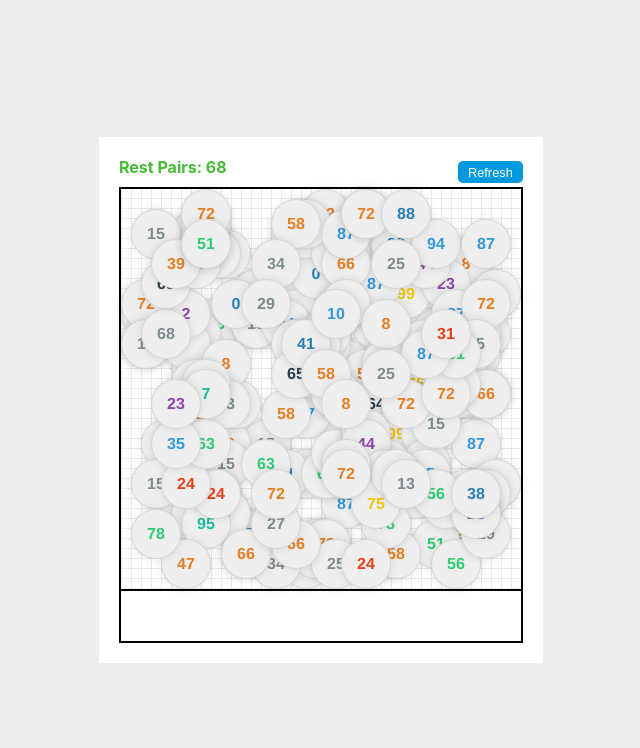
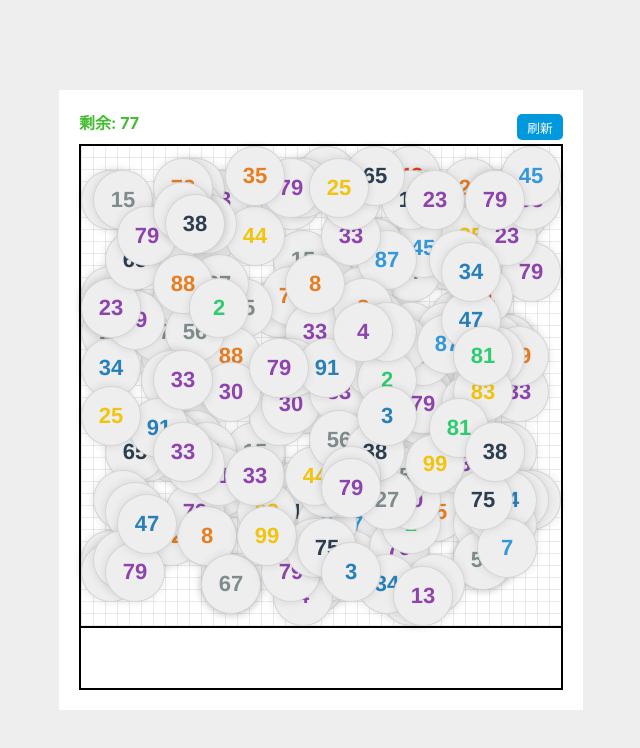
Before and after one commit to Gu-Miao/sheep-fucking-sheep, a website built with Vite: page index.html in a window 1280 px wide. Shown: the whole page, without its empty margins (319-959 px from the left). Built offline with nearby package versions, Linux system fonts and the light colour scheme.

Commit message:
Improve size of card and update dependencies

```diff
--- a/index.html
+++ b/index.html
@@ -14,8 +14,8 @@
   <body>
     <div class="container">
       <header>
-        <p>Rest Pairs: <span class="rest"></span></p>
-        <button class="refresh">Refresh</button>
+        <p>剩余: <span class="rest"></span></p>
+        <button class="refresh">刷新</button>
       </header>
       <div class="stage"></div>
       <div class="footer"></div>
--- a/index.less
+++ b/index.less
@@ -12,7 +12,6 @@ body {
   background-color: white;
   padding: 20px;
   --grid-size: 10px;
-  --card-size: 50px;
 }
 header {
   display: flex;
@@ -59,6 +58,7 @@ p {
 .card {
   width: calc(var(--card-size) - 2px);
   height: calc(var(--card-size) - 2px);
+  font-size: 22px;
   font-family: Helvetica;
   font-weight: bold;
   border-radius: 50%;
@@ -75,6 +75,7 @@ p {
   bottom: 0;
   transition: transform 0.8s ease-in-out;
   -webkit-tap-highlight-color: transparent;
+
 }
 .footer {
   width: calc(var(--card-size) * 8);
--- a/index.ts
+++ b/index.ts
@@ -3,7 +3,7 @@ import { colors, createRandom, throttle, debounce } from "./utils";
 const numbers = {};
 
 function createCards() {
-  count = createRandom(42, 84);
+  count = createRandom(40, 100);
 
   rest.innerHTML = count.toString();
 
@@ -119,11 +119,12 @@ function handleStageClick(e: MouseEvent) {
   }
 }
 
-let cardSize = 50;
+const baseCardSize = 60;
+let cardSize = baseCardSize;
 
 function handleResize() {
   const { clientWidth } = document.documentElement;
-  cardSize = Math.min(Math.floor((clientWidth - 40 - 4) / 8), 50);
+  cardSize = Math.min(Math.floor((clientWidth - 40 - 4) / 8), baseCardSize);
 
   container.style.setProperty("--card-size", `${cardSize}px`);
   container.style.setProperty("--grid-size", `${cardSize / 5}px`);
```
Also changed, not shown: package.json (+4 -4 lines), pnpm-lock.yaml.
